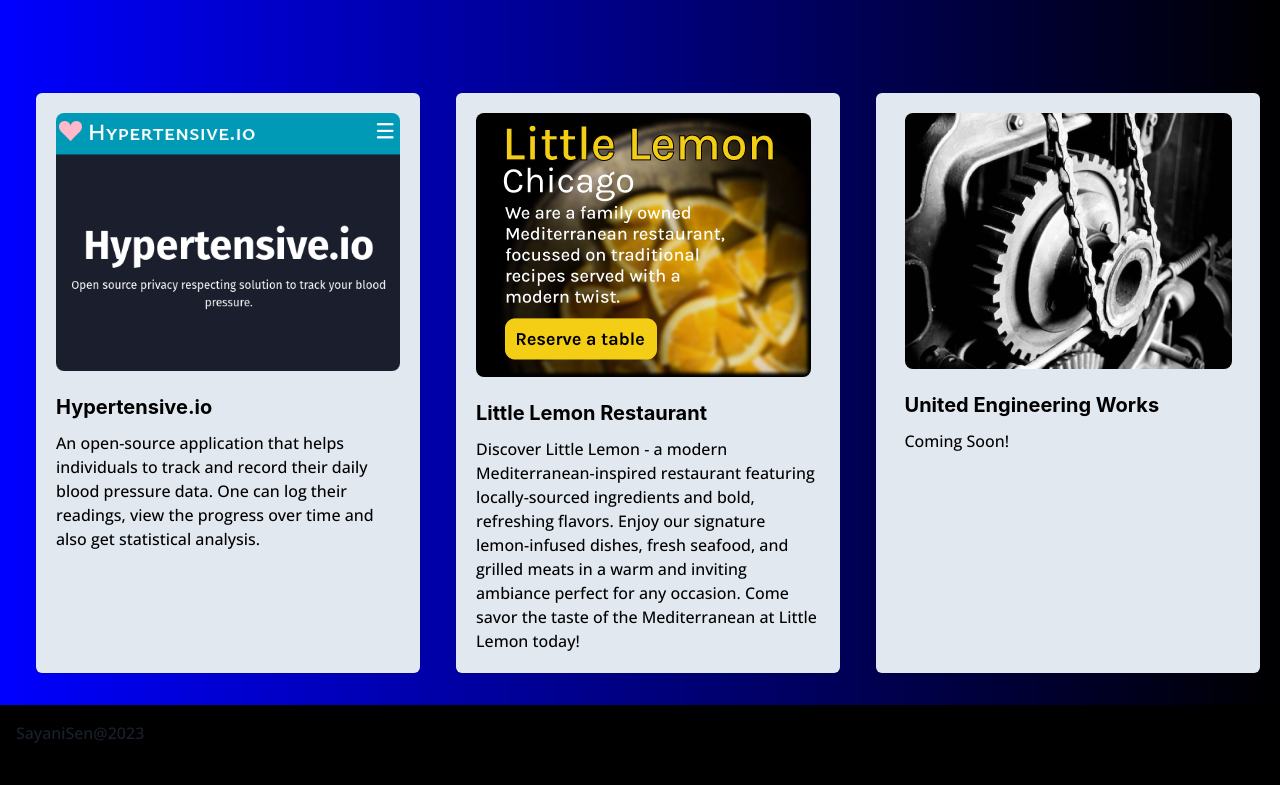
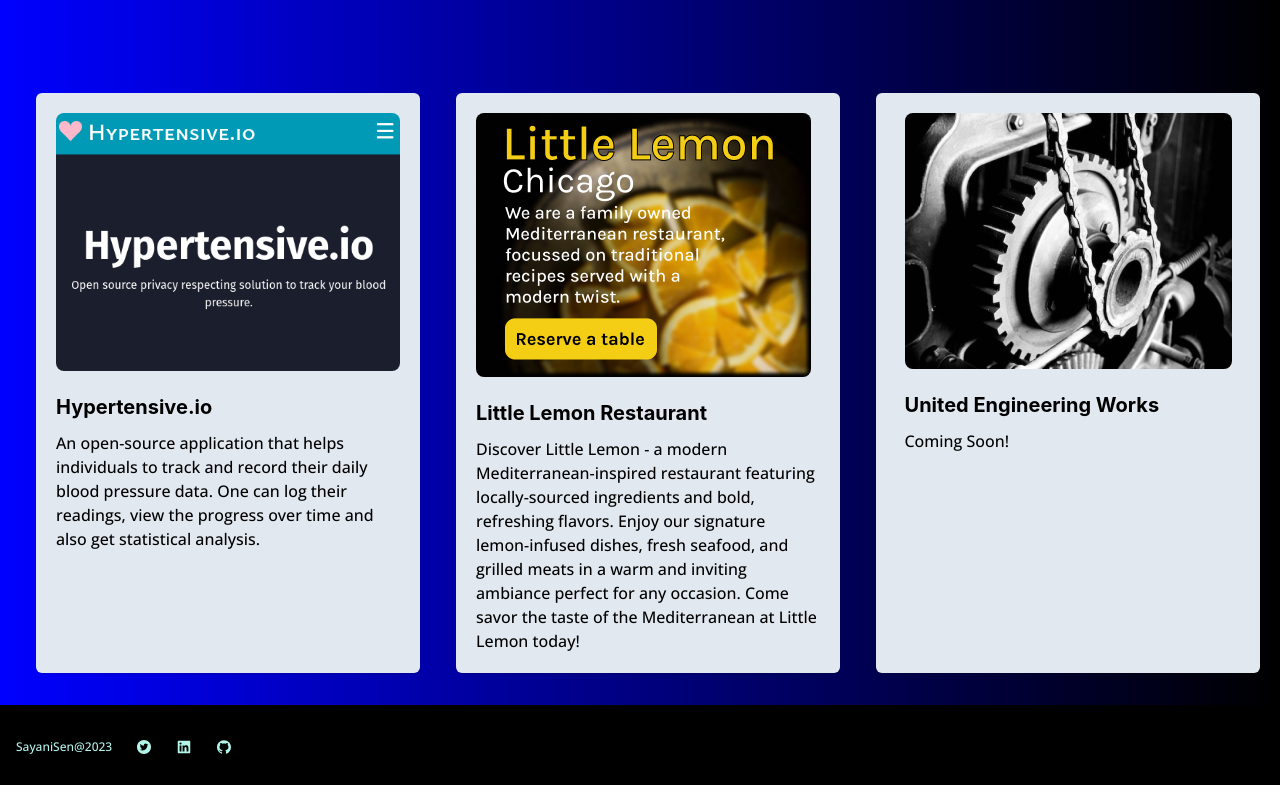
Before and after one commit to SayaniSen2022/MyPortfolio, a React (Vite) app: page / in a window 1280 px wide. Shown: the part 609-1394 px from the top of the page. Built offline with nearby package versions, Linux system fonts and the light colour scheme.

Commit message:
About page updates

```diff
--- a/src/components/About.jsx
+++ b/src/components/About.jsx
@@ -15,7 +15,7 @@
 import { Icon } from "@chakra-ui/icons";
 import { ArrowDownIcon } from "@chakra-ui/icons";
 
-const RESUME_URL = "./Resume-SayaniSen.pdf";
+const RESUME_URL = "./Resume-Sayani Sen.pdf";
 
 const About = () => {
   const downloadAtUrl = (url) => {
--- a/src/components/Hero.css
+++ b/src/components/Hero.css
@@ -9,6 +9,7 @@
 .arrow {
   color: white;
   margin-left: 38rem;
+  cursor: pointer;
 }
 .typed {
   letter-spacing: 5px;
--- a/src/utilities/Footer.css
+++ b/src/utilities/Footer.css
@@ -1,10 +1,24 @@
 .footer-section {
   position: absolute;
   display: flex;
+  width: 100%;
   justify-content: flex-start;
-  margin: 0;
   padding: 1rem;
   height: 5rem;
   text-align: center;
+  color: #b2f5ea;
   background-color: black;
 }
+.social-icons {
+  cursor: pointer;
+}
+
+.twitter:hover {
+  color: #1d9bf0;
+}
+.linkedin:hover {
+  color: #0072b1;
+}
+.github:hover {
+  color: #808080;
+}
--- a/src/utilities/Footer.jsx
+++ b/src/utilities/Footer.jsx
@@ -1,14 +1,33 @@
 import React from "react";
-import { Box, Text } from "@chakra-ui/react";
+import { Box, Text, HStack } from "@chakra-ui/react";
+import { Icon } from "@chakra-ui/icons";
+import {
+  AiFillTwitterCircle,
+  AiFillLinkedin,
+  AiFillGithub,
+} from "react-icons/ai";
 import "./Footer.css";
 
 const Footer = () => {
   return (
-    <>
-      <Box className="footer-section" w="100%">
-        <Text>SayaniSen@2023</Text>
-      </Box>
-    </>
+    <div className="footer-section">
+      <HStack spacing={6}>
+        <Box>
+          <Text fontSize="xs" pt="1">
+            SayaniSen@2023
+          </Text>
+        </Box>
+        <Box className="social-icons twitter">
+          <Icon as={AiFillTwitterCircle} />
+        </Box>
+        <Box className="social-icons linkedin">
+          <Icon as={AiFillLinkedin} />
+        </Box>
+        <Box className="social-icons github">
+          <Icon as={AiFillGithub} />
+        </Box>
+      </HStack>
+    </div>
   );
 };
 export default Footer;
```
